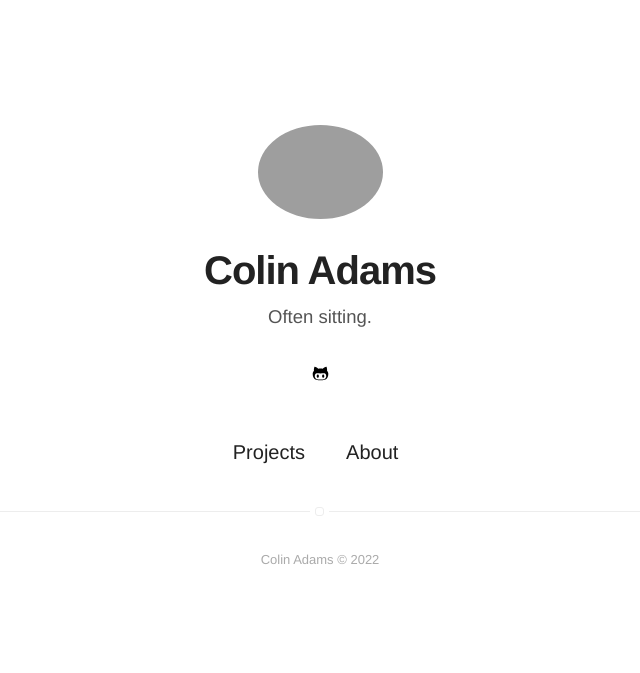
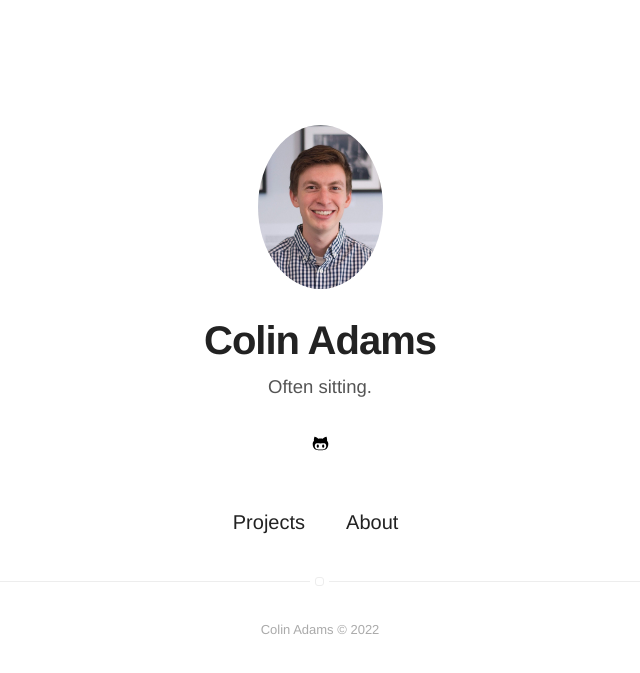
Before and after one commit to cbadams2/cbadams2.github.io, a Jekyll site: the page built from index.html, in a window 1280 px wide. Shown: the top 673 px of the page, without its empty margins (320-960 px from the left). Built offline with Jekyll 4.4.1, drawn with Linux system fonts in a browser that asks for light colours.

Commit message:
fixed file extension bug

```diff
--- a/_config.yml
+++ b/_config.yml
@@ -11,7 +11,7 @@ description:
 # if it's an external image, update below for true
 # better with square images
 external-image: false
-picture: assets/images/cropped_rabi.png
+picture: assets/images/cropped_rabi.jpg
 
 # If you want to include your resume, set to true
 # and specify source (external orn local).
```
